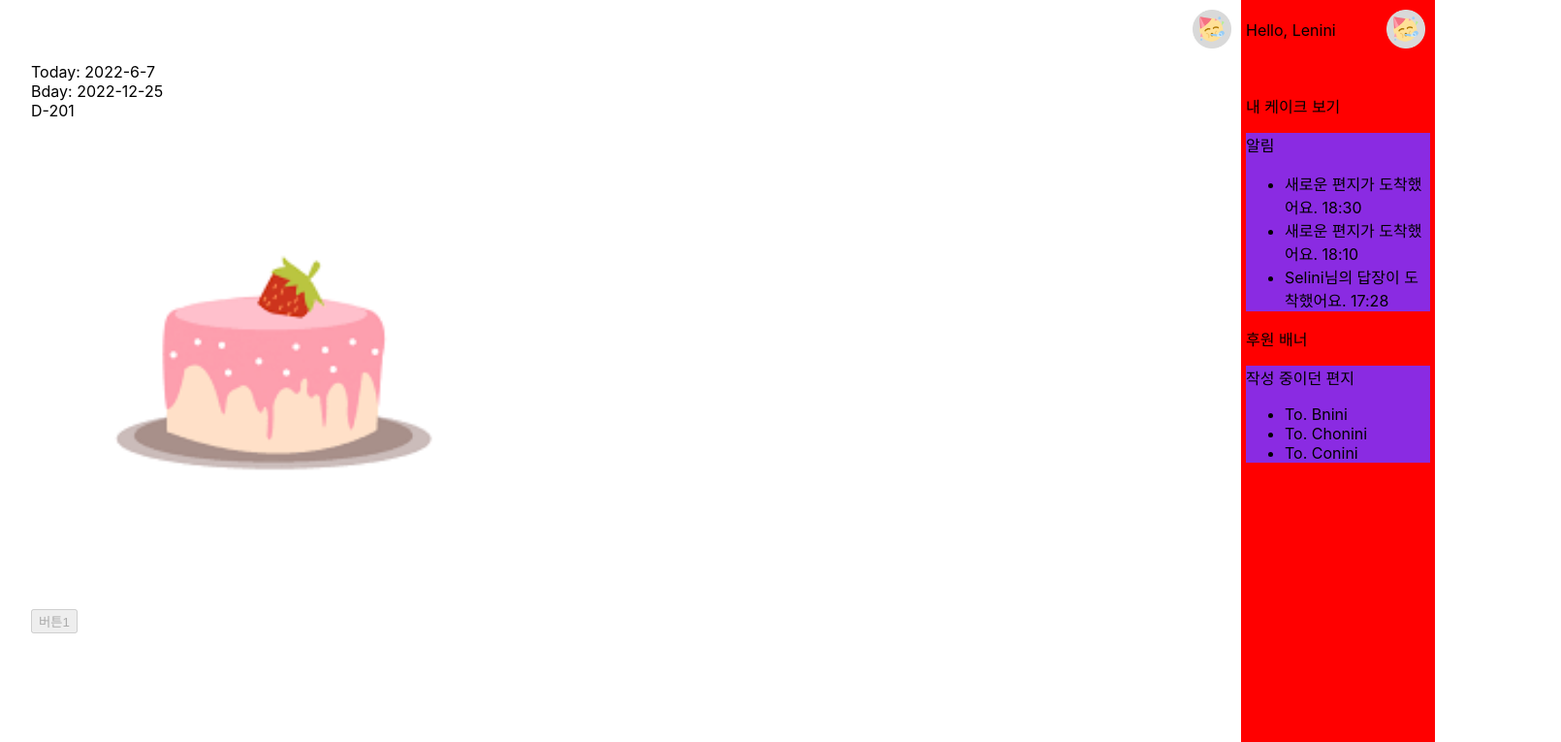
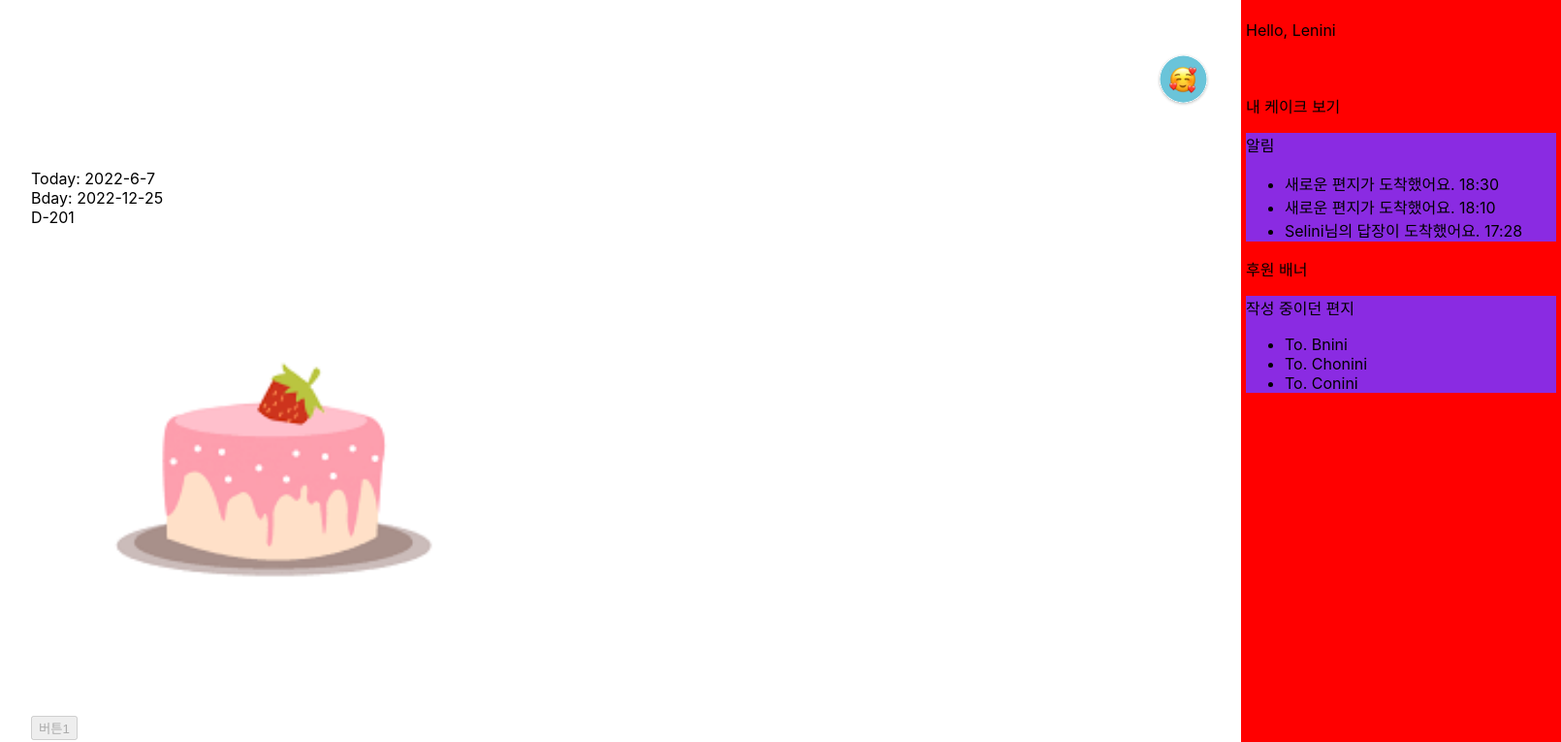
Before and after one commit to BungaeThunder/Bungae-Front, a Next.js app: page /cake in a window 1280 px wide. Shown: the top 765 px of the page at 97% size, 1610 px wide, since content can reach past the window. Built offline with nearby package versions, Linux system fonts and the light colour scheme.

Commit message:
#2 feat(Sidebar): change img extension

```diff
--- a/component/common/Sidebar.tsx
+++ b/component/common/Sidebar.tsx
@@ -5,20 +5,20 @@ import Image from 'next/image';
 export const Sidebar = () => {
   const [isMenuOpen, setIsMenuOpen] = useState<boolean>(false);
 
-  const imgPath = '/images/button/sidebar-button.png';
+  const imgPath = '/images/button/sidebar-button.svg';
 
   const side = useRef<HTMLInputElement>(null);
   const sideBtn = useRef<HTMLInputElement>(null);
 
-  const handleClose = e => {
-    const sideChildren = side.current?.contains(e.target);
-    const sideBtnChildren = sideBtn.current?.contains(e.target);
+  const handleClose = event => {
+    const sideChildren = side.current?.contains(event.target);
+    const sideBtnChildren = sideBtn.current?.contains(event.target);
 
-    if ((!sideChildren) && isMenuOpen) {
+    if (!sideChildren && isMenuOpen) {
       setIsMenuOpen(false);
     }
 
-    !!sideBtnChildren && setIsMenuOpen(true)
+    !!sideBtnChildren && setIsMenuOpen(true);
   };
 
   useEffect(() => {
@@ -26,19 +26,16 @@ export const Sidebar = () => {
     return () => {
       window.removeEventListener('click', handleClose);
     };
-  }, [isMenuOpen]);
+  });
 
   return (
     <div>
       <Button ref={sideBtn} onClick={() => setIsMenuOpen(true)}>
-        <Image src={imgPath} alt="sidebar button" width={40} height={40} />
+        <Image src={imgPath} alt="sidebar button" width={55} height={55} />
       </Button>
       <Container ref={side} isMenuOpen={isMenuOpen}>
         <Top>
           <p>Hello, Lenini</p>
-          <Button onClick={() => setIsMenuOpen(false)}>
-            <Image src={imgPath} alt="sidebar button" width={40} height={40} />
-          </Button>
         </Top>
         <div>
           <p>내 케이크 보기</p>
@@ -68,13 +65,13 @@ export const Sidebar = () => {
 };
 
 const Container = styled.div<{ isMenuOpen: boolean }>`
-  width: 200px;
+  position: absolute;
+  width: 330px;
   height: 100%;
-  position: absolute;
   top: 0;
-  right: -200px;
-  -webkit-transform: ${props => (props.isMenuOpen ? 'translateX(-200px)' : 'translateX(0)')};
-  transform: ${props => (props.isMenuOpen ? 'translateX(-200px)' : 'translateX(0)')};
+  right: -330px;
+  -webkit-transform: ${props => (props.isMenuOpen ? 'translateX(-330px)' : 'translateX(0)')};
+  transform: ${props => (props.isMenuOpen ? 'translateX(-330px)' : 'translateX(0)')};
   -webkit-transition: 0.3s ease all;
   transition: 0.3s ease all;
   background: ${props => (props.isMenuOpen ? 'yellowgreen' : 'red')};
@@ -87,10 +84,10 @@ const Top = styled.div`
   height: 60px;
 `;
 
-const Button = styled.span`
-  top: 10px;
-  right: 10px;
-  position: absolute;
+const Button = styled.div`
+  display: flex;
+  flex-direction: row-reverse;
+  margin-top: 55px;
 `;
 
 const Content = styled.div`
```
Also changed, not shown: public/images/button/sidebar-button.png (deleted), public/images/button/sidebar-button.svg (added).
